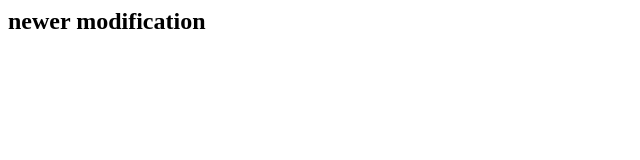
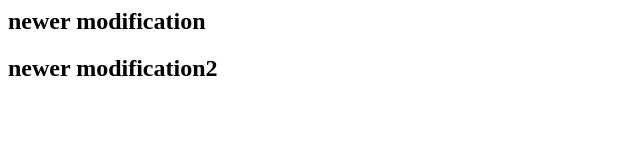
Before and after one commit to lotuskshetri/myhtml, a plain HTML site: page index.html in a window 1280 px wide. Shown: the whole page, without its empty margins (0-640 px from the left). Drawn offline with Linux system fonts and the light colour scheme.

Commit message:
newer modification2

```diff
--- a/index.html
+++ b/index.html
@@ -1 +1,2 @@
 <h2> newer modification </h2>
+<h2> newer modification2 </h2>
```
